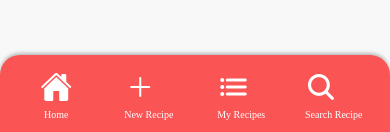
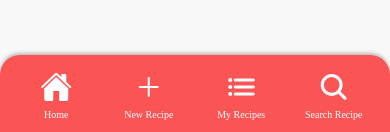
Before and after one commit to simgae/HM-Introduction-React-Native, a React Native app: screen / in a window 390 px wide. Shown: the part 709-841 px from the top of the page. Built offline with nearby package versions, Linux system fonts and the light colour scheme.

Commit message:
Fix styling in navigation bar component. (#2)
* Fix styling in navigation bar

* Remove unnecessary view wrapper

```diff
--- a/App.tsx
+++ b/App.tsx
@@ -1,5 +1,5 @@
 import { StyleSheet, View } from "react-native";
-import HomeScreen from "./src/Screens/HomeScreen";
+import HomeScreen from "./src/screens/HomeScreen";
 
 /**
  * The main entry point of the application.
--- a/src/components/NavigationItem.tsx
+++ b/src/components/NavigationItem.tsx
@@ -1,5 +1,5 @@
 import { Ionicons } from "@expo/vector-icons";
-import { View, Text, TouchableOpacity } from "react-native";
+import { Text, TouchableOpacity } from "react-native";
 import { StyleSheet } from "react-native";
 import { iconColor } from "../constants/colors";
 import { font } from "../constants/fonts";
@@ -28,12 +28,10 @@ export default function NavigationItem({
   onPress,
 }: NavigationItemProps) {
   return (
-    <View style={styles.container}>
-      <TouchableOpacity onPress={onPress}>
-        <Ionicons name={icon} size={iconSize} color={iconColor} />
-        <Text style={styles.description}>{description}</Text>
-      </TouchableOpacity>
-    </View>
+    <TouchableOpacity onPress={onPress} style={styles.container}>
+      <Ionicons name={icon} size={iconSize} color={iconColor} />
+      <Text style={styles.description}>{description}</Text>
+    </TouchableOpacity>
   );
 }
 
```
